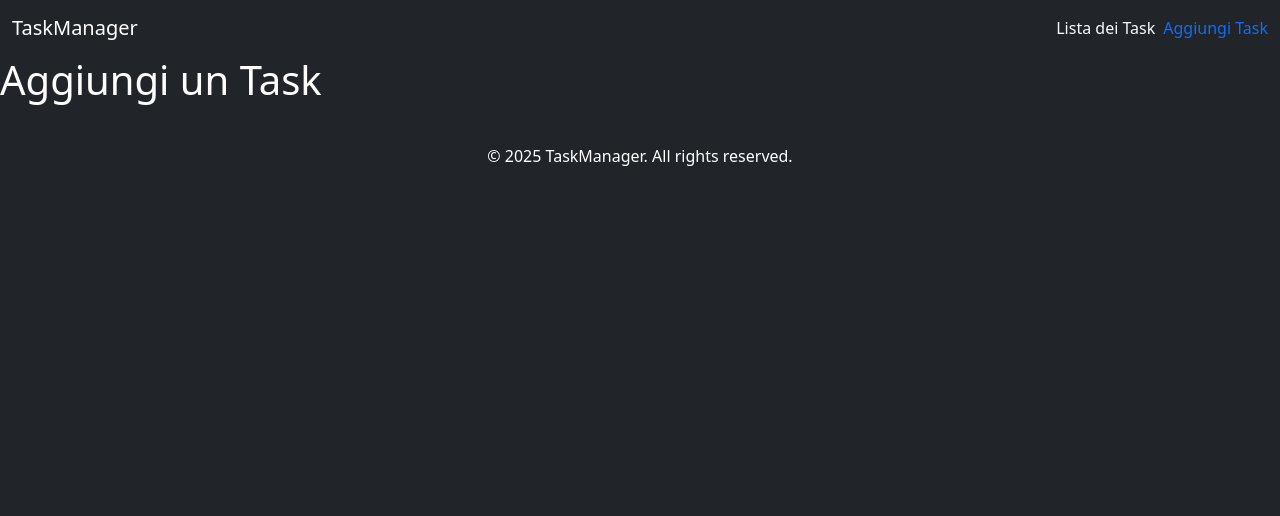
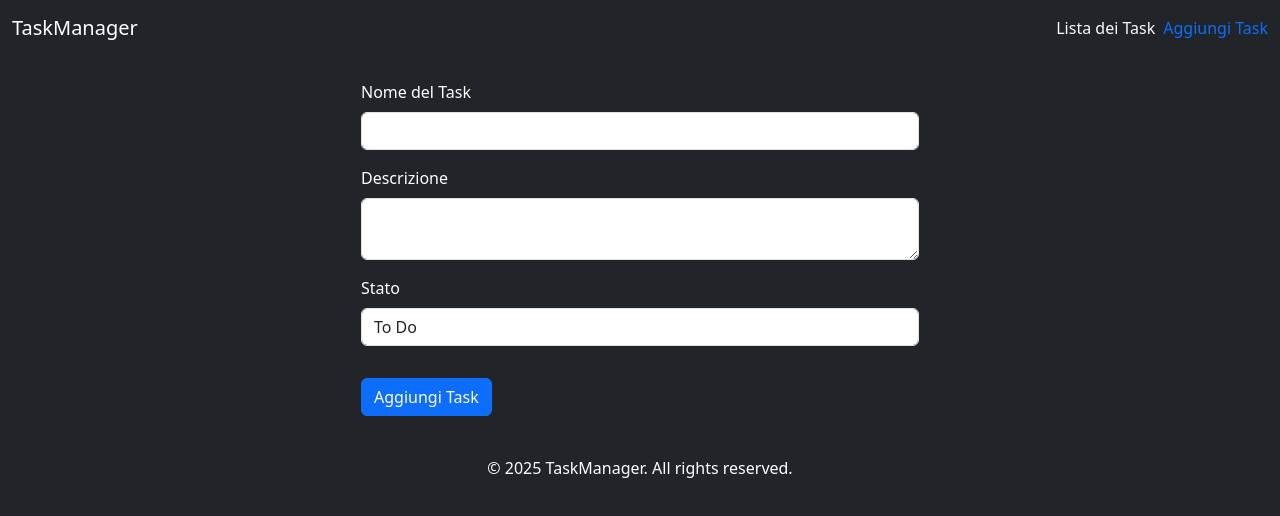
Before and after one commit to lucaconigliaro/TaskManager, a React (Vite) app: page /AddTask in a window 1280 px wide. Shown: the top 516 px of the page. Built offline with nearby package versions, Linux system fonts and the light colour scheme; no server answers.

Commit message:
Milestone 4-5-6

```diff
--- a/src/App.jsx
+++ b/src/App.jsx
@@ -1,7 +1,7 @@
 import { BrowserRouter, Routes, Route } from "react-router-dom";
-import DefaultLayout from "./layout/DefaultLayout"
-import Tasklist from "./pages/TaskList"
-import AddTask from "./pages/AddTask"
+import DefaultLayout from "./layout/DefaultLayout";
+import Tasklist from "./pages/TaskList";
+import AddTask from "./pages/AddTask";
 import { GlobalProvider } from "./contexts/GlobalContext";
 
 function App() {
--- a/src/contexts/GlobalContext.jsx
+++ b/src/contexts/GlobalContext.jsx
@@ -1,28 +1,17 @@
-import { createContext, useState, useEffect } from "react";
-import axios from "axios";
+import { createContext } from "react";
+import useTasks from "../hooks/useTasks";
 
 // Contesto React che permette di condividere dati tra componenti senza passare props
 export const GlobalContext = createContext();
 
-//Variabile d'ambiente
-const API_URL = import.meta.env.VITE_BACKEND_URL;
-
-// Componente che avvolge l'intera applicazione, che accetta un componente
-export const GlobalProvider = ({ children }) => {
-
-    // Definisico lo stato dei task
-    const [tasks, setTasks] = useState([]);
-
-    // Richiesta GET a/tasks con axios
-    useEffect(() => {
-        axios.get(`${API_URL}/tasks`)
-            .then(resp => setTasks(resp.data))
-            .catch(err => console.error("Errore nel recupero dei task:", err));
-    }, [])
+// Componente che avvolge l'intera applicazione
+export function GlobalProvider({ children }) {
+    // Faccio il return di useTasks
+    const tasksData = useTasks();
 
     return (
-        // Passo i task in modo che i figli del GlobalContext possano utillizzarli
-        <GlobalContext.Provider value={{ tasks, setTasks }} >
+        // Passo i task e le funzioni di gestione con lo spread in modo che tutti i componenti del GlobalContext possano utilizzarli
+        <GlobalContext.Provider value={{ ...tasksData }}>
             {children}
         </GlobalContext.Provider>
     );
--- /dev/null
+++ b/src/hooks/useTasks.jsx
@@ -0,0 +1,60 @@
+import { useState, useEffect } from "react";
+import axios from "axios";
+
+//Variabile d'ambiente
+const API_URL = import.meta.env.VITE_BACKEND_URL;
+
+function useTasks() {
+
+    // Definisico lo stato dei task
+    const [tasks, setTasks] = useState([]);
+
+    // Richiesta asincrona GET a /tasks con axios
+    async function getTasks() {
+        try {
+            const response = await axios.get(`${API_URL}/tasks`);
+            const dataTasks = response.data
+            setTasks(dataTasks);
+        } catch (err) {
+            console.error(err)
+        }
+    };
+
+    // Recupero i dati solo al primo render
+   useEffect(() => {
+        getTasks()
+    }, []);
+
+    async function addTask(newTask) {
+        try {
+            const response = await axios.post(`${API_URL}/tasks`, newTask);
+            console.log("Risposta API:", response.data); // Controlla cosa restituisce l'API
+
+            if (response.data.success) {
+                setTasks([...tasks, newTask]);
+            } else {
+                throw new Error(response.data.message);
+            }
+        } catch (err) {
+            console.error("Errore nell'aggiungere il task:", err.message);
+        }
+    };
+
+    async function removeTask() {
+        // rimuovo nuovo task
+    };
+
+    async function updateTask() {
+        // modifico task
+    };
+
+    return ({
+        tasks,
+        getTasks,
+        addTask,
+        removeTask,
+        updateTask
+    });
+};
+
+export default useTasks;
--- a/src/pages/AddTask.jsx
+++ b/src/pages/AddTask.jsx
@@ -1,5 +1,89 @@
-export default function AddTask() {
+import { useRef, useState } from "react";
+import useTasks from "../hooks/useTasks";
+
+const symbols = "!@#$%^&*()-_=+[]{}|;:'\",.<>?/`~";
+
+function AddTask() {
+    const [title, setTitle] = useState("");
+    const descriptionRef = useRef();
+    const statusRef = useRef();
+    const [error, setError] = useState("");
+    const { addTask } = useTasks();
+
+    const handleSubmit = async (e) => {
+        e.preventDefault();
+        const description = descriptionRef.current.value;
+        const status = statusRef.current.value;
+
+        if (!title.trim()) {
+            setError("Il campo 'Nome' non può essere vuoto.");
+            return;
+        } else if (symbols.split("").some((symbol) => title.includes(symbol))) {
+            setError("Il campo 'Nome' non può contenere simboli speciali.");
+            return;
+        } else if (!description.trim()) {
+            setError("Il campo 'Descrizione' non può essere vuoto.");
+            return;
+        };
+
+        setError(""); // Reset dell'errore
+
+        const task = { title, description, status };
+        try {
+            await addTask(task); // Aspetta la risposta della funzione
+            alert("Task creata con successo!");
+            // Reset dei campi
+            setTitle("");
+            descriptionRef.current.value = "";
+            statusRef.current.value = "To do";
+        } catch (err) {
+            alert("Impossibile creare la task", err.message);
+        }
+    };
+
     return (
-        <h1>Aggiungi un Task</h1>
-    )
-}
+        <div className="container">
+            <form onSubmit={handleSubmit} className="w-50 mx-auto mt-4">
+                <div className="mb-3">
+                    <label htmlFor="title" className="form-label">Nome del Task</label>
+                    <input
+                        type="text"
+                        id="title"
+                        value={title}
+                        onChange={(e) => setTitle(e.target.value)}
+                        className="form-control"
+                    />
+                </div>
+
+                <div className="mb-3">
+                    <label htmlFor="description" className="form-label">Descrizione</label>
+                    <textarea
+                        id="description"
+                        ref={descriptionRef}
+                        className="form-control"
+                    />
+                </div>
+
+                <div className="mb-3">
+                    <label htmlFor="status" className="form-label">Stato</label>
+                    <select
+                    id="status"
+                    ref={statusRef}
+                    className="form-control">
+                        <option value="To do">To Do</option>
+                        <option value="Doing">Doing</option>
+                        <option value="Done">Done</option>
+                    </select>
+                </div>
+
+                {error && <div style={{color: "red"}}>{error}</div>}
+
+                <button type="submit" className="btn btn-primary mt-3">
+                    Aggiungi Task
+                </button>
+            </form>
+        </div>
+    );
+};
+
+export default AddTask;
```
